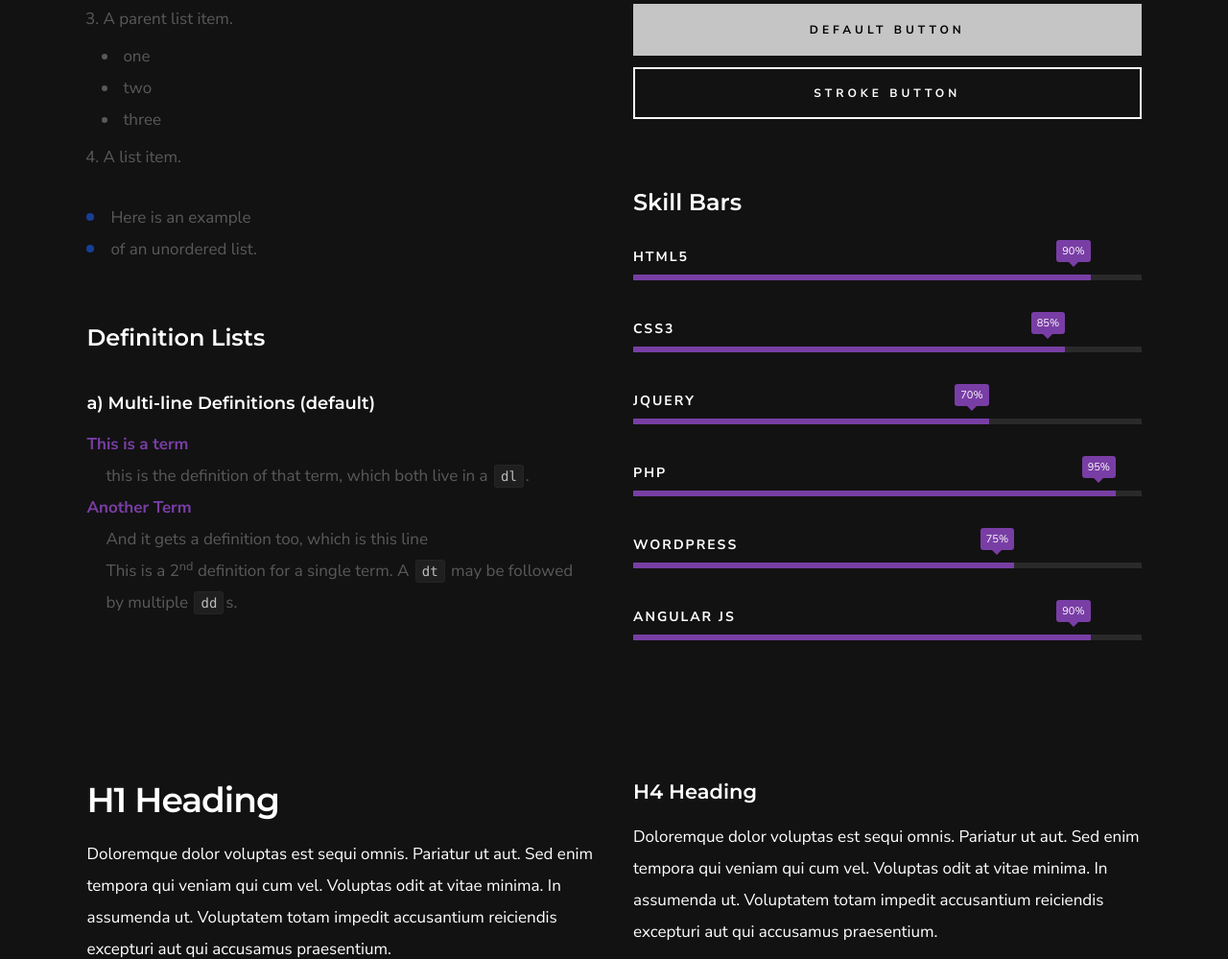
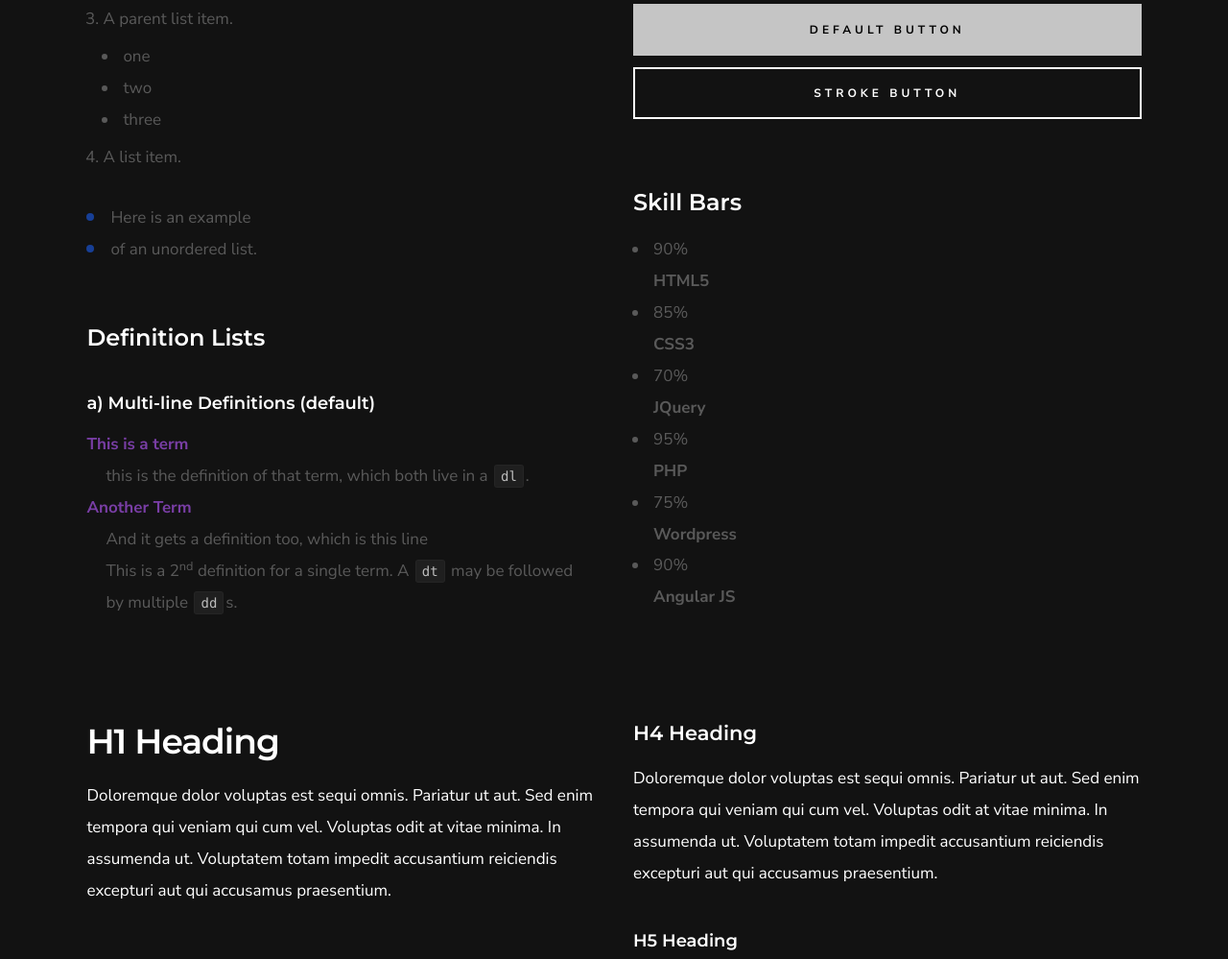
Before and after one commit to DigitalForge-Company/SITE-DIGITAL-FORGE, a PHP site: page /backup.html in a window 1280 px wide. Shown: the part 2788-3787 px from the top of the page at 96% size. Run offline with PHP 8.4, Linux system fonts and the light colour scheme.

Commit message:
Tirando Skills do css

```diff
--- a/css/main.css
+++ b/css/main.css
@@ -1252,149 +1252,6 @@ input::-moz-focus-inner {
   font-weight: normal;
   font-style: normal;
 }
-
-/* -------------------------------------------------------------------
- * ## skillbars  - (_skillbars.scss)
- * ------------------------------------------------------------------- */
-.skill-bars {
-  list-style: none;
-  margin: 6rem 0 3rem;
-}
-
-.skill-bars li {
-  height: .6rem;
-  background: rgba(255, 255, 255, 0.1);
-  width: 100%;
-  margin-bottom: 6.9rem;
-  padding: 0;
-  position: relative;
-}
-
-.skill-bars li strong {
-  position: absolute;
-  left: 0;
-  top: -3rem;
-  font-family: "Nunito Sans", sans-serif;
-  font-weight: 700;
-  color: #FFFFFF;
-  text-transform: uppercase;
-  letter-spacing: .2rem;
-  font-size: 1.4rem;
-  line-height: 2.4rem;
-}
-
-.skill-bars li .progress {
-  background: #793ea5;
-  position: relative;
-  height: 100%;
-}
-
-.skill-bars li .progress span {
-  position: absolute;
-  right: 0;
-  top: -3.6rem;
-  display: block;
-  font-family: "Nunito Sans", sans-serif;
-  color: #FFFFFF;
-  font-size: 1.1rem;
-  line-height: 1;
-  background: #793ea5;
-  padding: .6rem .6rem;
-  border-radius: 3px;
-}
-
-.skill-bars li .progress span::after {
-  position: absolute;
-  left: 50%;
-  bottom: -5px;
-  margin-left: -5px;
-  border-right: 5px solid transparent;
-  border-left: 5px solid transparent;
-  border-top: 5px solid #793ea5;
-  content: "";
-}
-
-.skill-bars li .percent5 {
-  width: 5%;
-}
-
-.skill-bars li .percent10 {
-  width: 10%;
-}
-
-.skill-bars li .percent15 {
-  width: 15%;
-}
-
-.skill-bars li .percent20 {
-  width: 20%;
-}
-
-.skill-bars li .percent25 {
-  width: 25%;
-}
-
-.skill-bars li .percent30 {
-  width: 30%;
-}
-
-.skill-bars li .percent35 {
-  width: 35%;
-}
-
-.skill-bars li .percent40 {
-  width: 40%;
-}
-
-.skill-bars li .percent45 {
-  width: 45%;
-}
-
-.skill-bars li .percent50 {
-  width: 50%;
-}
-
-.skill-bars li .percent55 {
-  width: 55%;
-}
-
-.skill-bars li .percent60 {
-  width: 60%;
-}
-
-.skill-bars li .percent65 {
-  width: 65%;
-}
-
-.skill-bars li .percent70 {
-  width: 70%;
-}
-
-.skill-bars li .percent75 {
-  width: 75%;
-}
-
-.skill-bars li .percent80 {
-  width: 80%;
-}
-
-.skill-bars li .percent85 {
-  width: 85%;
-}
-
-.skill-bars li .percent90 {
-  width: 90%;
-}
-
-.skill-bars li .percent95 {
-  width: 95%;
-}
-
-.skill-bars li .percent100 {
-  width: 100%;
-}
-
-
 /* ===================================================================
  * # reusable and common theme styles
  *
@@ -4071,7 +3928,7 @@ html[data-theme=dark] {
    --contact-social-icon: #050505;
    --contact-social-icon-hover: #f0b801;
    --email: #1d1d1d;
-   --contact-email-hover: #ffa600;
+   --contact-email-hover: #e29300;
 
   /*body*/
   --bg-body: #e6e6e6;
--- a/css/templates.css
+++ b/css/templates.css
@@ -27,9 +27,6 @@ a:visited,
 a:hover {
   text-decoration: none;
   outline: none;
-}
-a:hover {
-  color: #e73700;
 }
 
 h3 {
```
